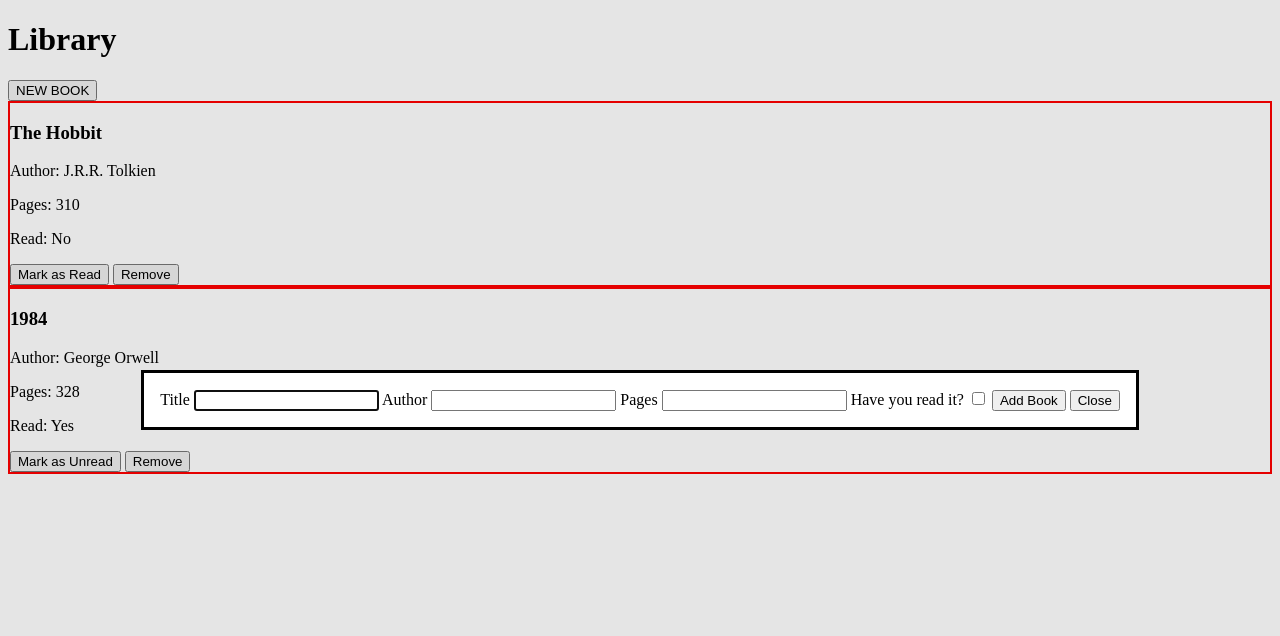
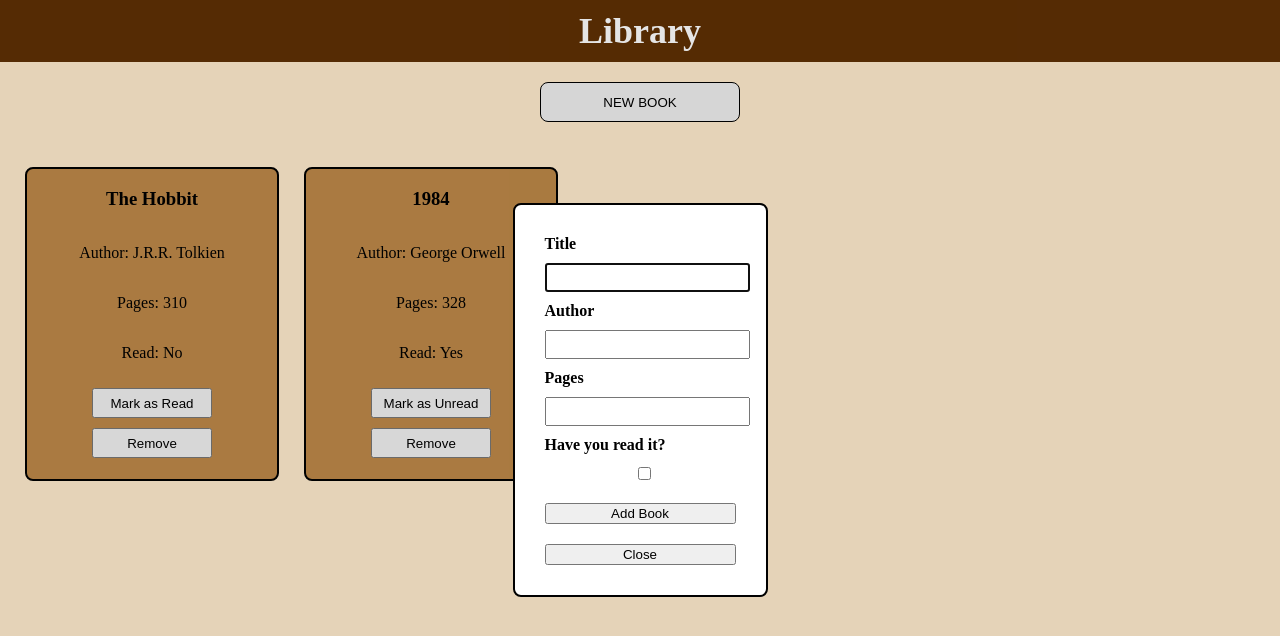
Before and after one commit to rickramen/library, a plain HTML site: page index.html in a window 1280 px wide. Both pictures are taken after a click on the button "NEW BOOK". Drawn offline with Linux system fonts and the light colour scheme.

Commit message:
Add some simple CSS

```diff
--- a/script.js
+++ b/script.js
@@ -22,6 +22,7 @@ function displayBooks() {
       bookCard.classList.add('book-card');
 
       bookCard.innerHTML = `
+        <div id="bookcard-content">
           <h3>${book.title}</h3>
           <p>Author: ${book.author}</p>
           <p>Pages: ${book.pages}</p>
@@ -30,6 +31,7 @@ function displayBooks() {
           ${book.hasRead ? 'Mark as Unread' : 'Mark as Read'}
           </button>
           <button onclick="deleteBookFromLibrary(${index})">Remove</button>
+        </div>
       `;
 
       libraryContainer.appendChild(bookCard);
--- a/styles.css
+++ b/styles.css
@@ -1,3 +1,81 @@
+body{
+    margin: 0;
+    background-color: blanchedalmond;
+}
+
+header {
+    background-color: rgb(95, 48, 4);
+    color: #ffffff;
+    padding: 10px;
+    text-align: center;
+}
+
+header h1 {
+    margin: 0;
+    font-size: 36px;
+}
+
+#new-book-btn {
+   display: block;
+   margin: 20px auto;
+   outline: none;
+   border: 1px solid black;
+   border-radius: 8px;
+   width: 200px;
+   height: 40px;
+
+}
+
+#library-container {
+    display: flex;
+    flex-wrap: wrap;
+    gap: 25px;
+    padding: 25px;
+}
+
 .book-card {
-    border: 2px solid red;
+    border: 2px solid black;
+    border-radius: 8px;
+    background-color: rgb(189, 136, 72);
+    width: 250px;
+    height: 300px;
+    padding-bottom: 10px;
 }
+
+#bookcard-content {
+    text-align: center;
+    align-items: center;
+    display: flex;
+    flex-direction: column;
+}
+
+.book-card button {
+    width: 120px;
+    height: 30px;
+    margin-top: 10px;
+}
+
+#book-modal {
+    padding: 30px;
+    border: 2px solid black;
+    border-radius: 8px;
+}
+
+#new-book-form {
+    display: flex;
+    flex-direction: column;
+    gap: 10px;
+}
+
+#new-book-form label {
+    font-weight: bold;
+}
+
+#new-book-form input {
+    padding: 5px;
+    width: 100%;
+}
+
+#new-book-form button {
+    margin-top: 10px;
+}
```
Lines whose indentation alone changed are shown as unchanged.
